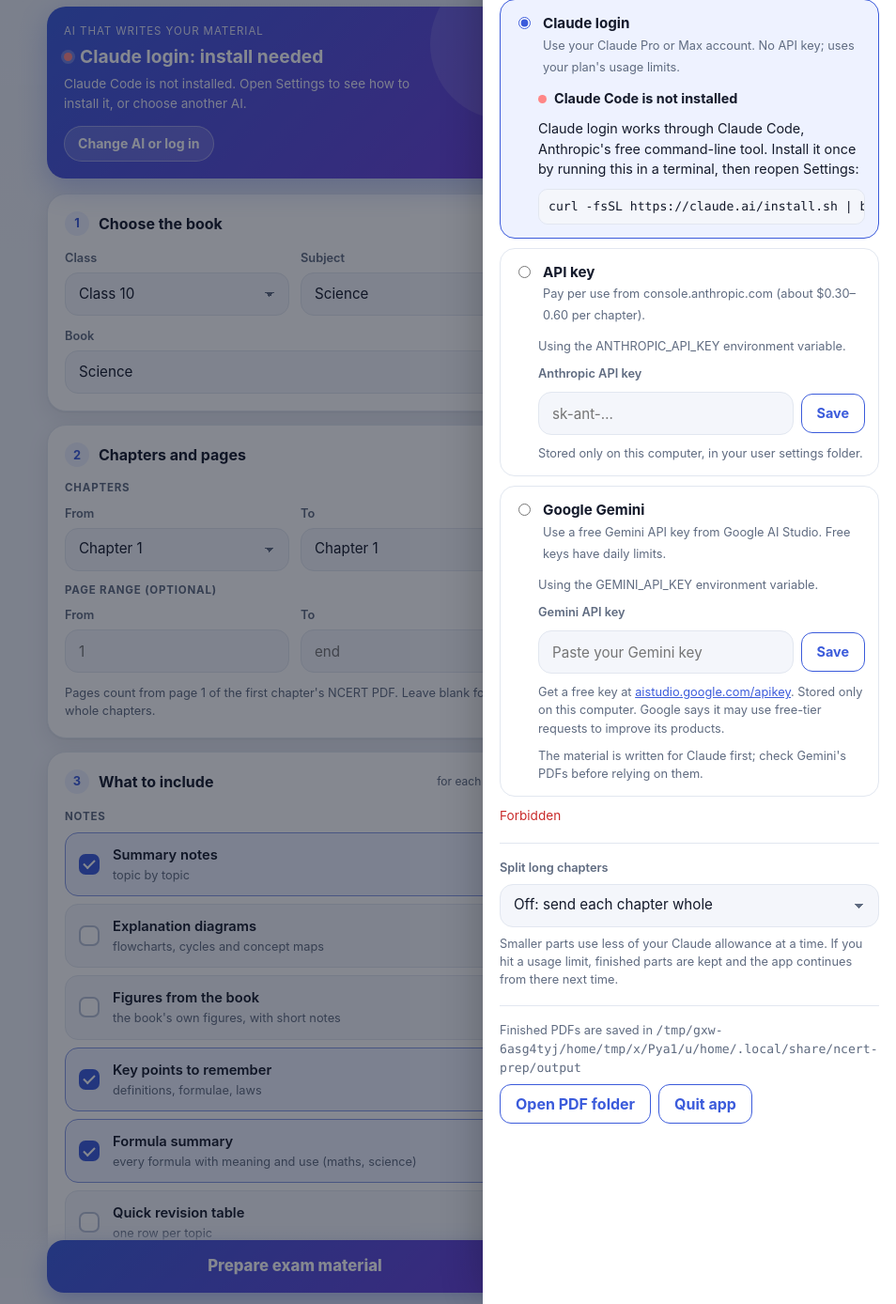
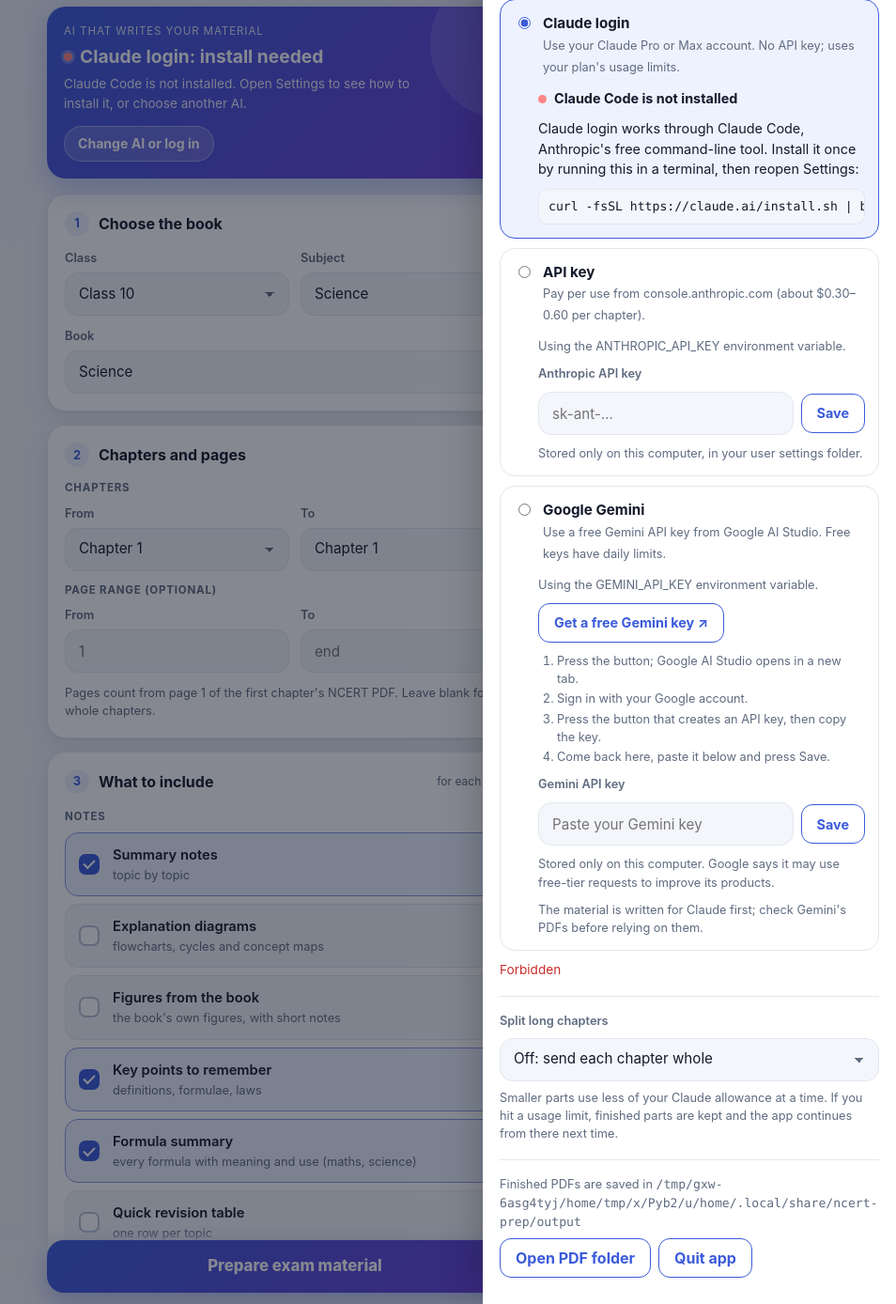
Before and after one commit to vskgopus/public, a Flask app: page / in a window 1280 px wide. Shown: the part 95-1483 px from the top of the page at 94% size, without its empty margins (326-1280 px from the left). Run offline with Flask 3, Linux system fonts and the light colour scheme.

Commit message:
NCERT Exam Prep: Settings has a 'Get a free Gemini key' button and four steps (from private main 9d146ef)

```diff
--- a/ncert_prep/templates/index.html
+++ b/ncert_prep/templates/index.html
@@ -149,6 +149,9 @@
   button.primary { background: linear-gradient(135deg, var(--g1), var(--g2)); color: #fff; border: 0; }
   button.secondary { background: transparent; color: var(--accent); border: 1px solid var(--accent); }
   button:disabled { opacity: .55; cursor: progress; }
+  a.keybtn { display: inline-flex; align-items: center; height: 42px; padding: 0 16px; font-weight: 700; border-radius: 12px; border: 1px solid var(--accent); color: var(--accent); text-decoration: none; justify-self: start; }
+  a.keybtn:hover { background: var(--accent); color: #fff; }
+  ol.keysteps { margin: 0; padding-left: 20px; color: var(--muted); font-size: .8rem; display: grid; gap: 2px; }
   code, .cmd { font-family: ui-monospace, "SFMono-Regular", Menlo, Consolas, monospace; font-size: .82rem; }
   .cmd { display: block; padding: 8px 10px; background: var(--chip); border: 1px solid var(--line); border-radius: 10px; overflow-x: auto; white-space: pre; }
   .state { display: flex; gap: 8px; align-items: center; font-weight: 700; }
@@ -287,11 +290,17 @@
         <span><strong>Google Gemini</strong><br><span class="hint">Use a free Gemini API key from Google AI Studio. Free keys have daily limits.</span></span></label>
       <div class="body">
         <div id="gem-state" class="hint"></div>
+        <a class="keybtn" id="getgemkey" href="https://aistudio.google.com/apikey" target="_blank" rel="noopener">Get a free Gemini key &#8599;</a>
+        <ol class="keysteps">
+          <li>Press the button; Google AI Studio opens in a new tab.</li>
+          <li>Sign in with your Google account.</li>
+          <li>Press the button that creates an API key, then copy the key.</li>
+          <li>Come back here, paste it below and press Save.</li>
+        </ol>
         <label for="gemkey" style="margin:0">Gemini API key</label>
         <div class="row"><input id="gemkey" type="password" placeholder="Paste your Gemini key" autocomplete="off" style="flex:1;min-width:0">
           <button class="secondary" id="savegem" type="button">Save</button></div>
-        <span class="hint">Get a free key at <a href="https://aistudio.google.com/apikey" target="_blank" rel="noopener">aistudio.google.com/apikey</a>.
-          Stored only on this computer. Google says it may use free-tier requests to improve its products.</span>
+        <span class="hint">Stored only on this computer. Google says it may use free-tier requests to improve its products.</span>
         <div id="gem-model-row" hidden>
           <label for="gemmodel" style="margin:0 0 6px">Model</label>
           <select id="gemmodel"></select>
```
Also changed, not shown: ncert_prep/tests/test_end_to_end.py (+3 -0 lines), ncert_prep/README.md.
